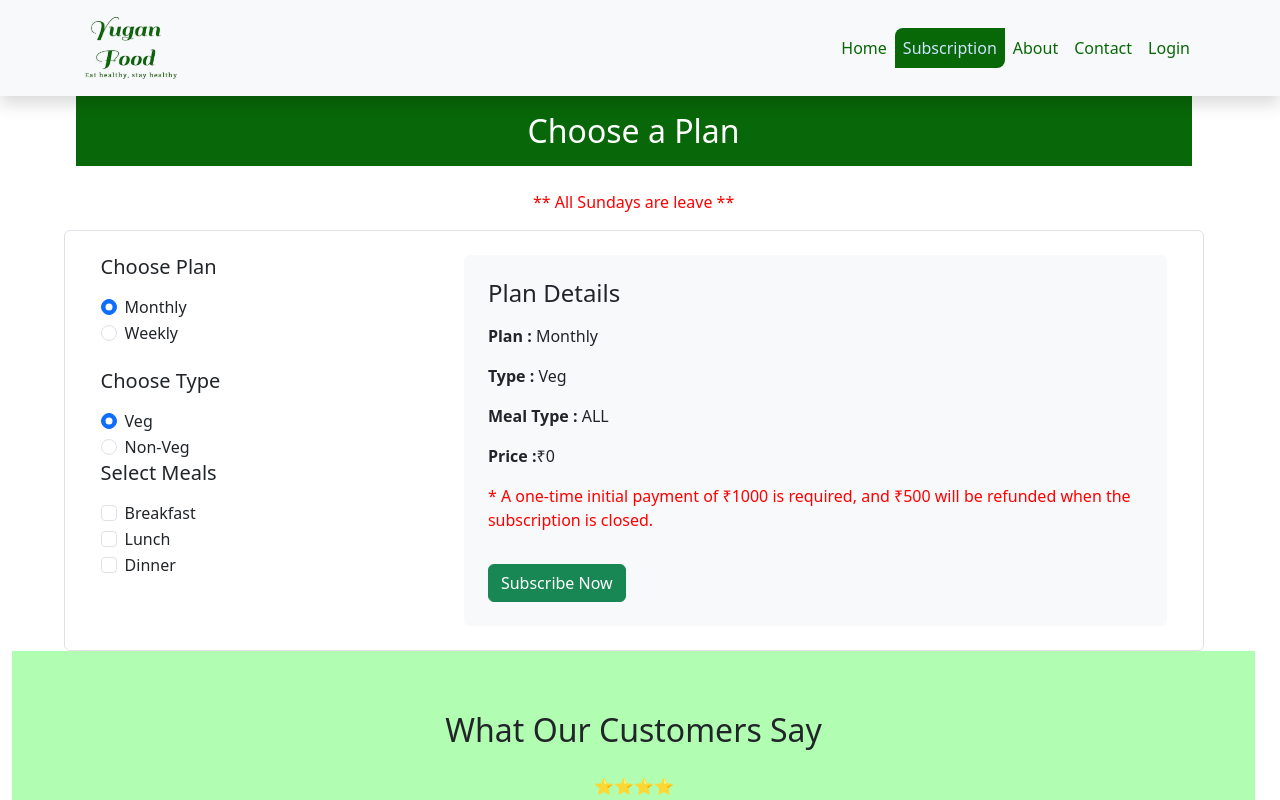
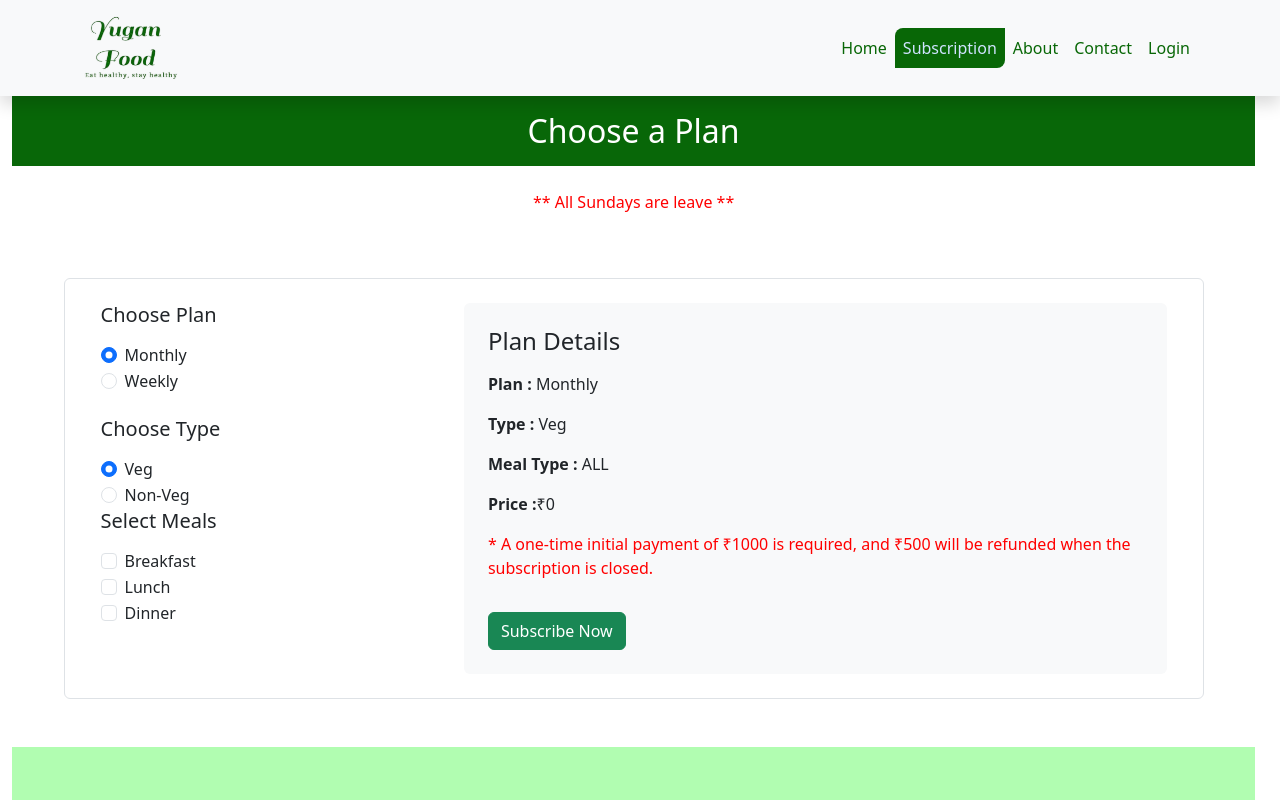
Before and after one commit to pavithra-55/food-subscription-web-app, a React (Vite) app: page /subscription in a window 1280 px wide. Shown: the top 800 px of the page. Built offline with nearby package versions, Linux system fonts and the light colour scheme; no server answers.

Commit message:
plan component update

```diff
--- a/src/components/Plan.jsx
+++ b/src/components/Plan.jsx
@@ -41,9 +41,10 @@ const Plan = () => {
 
   return (
     <div className='mt-5' id='plan'>
-     <div className='container'>
+
        <h2 className='mb-4'>Choose a Plan</h2>
       <p className='sunday-leave'>** All Sundays are leave **</p>
+      <div className='container py-5'>
       <div className='row border p-4 rounded'>
         <div className='col-md-4'>
           {/* plan */}
```
